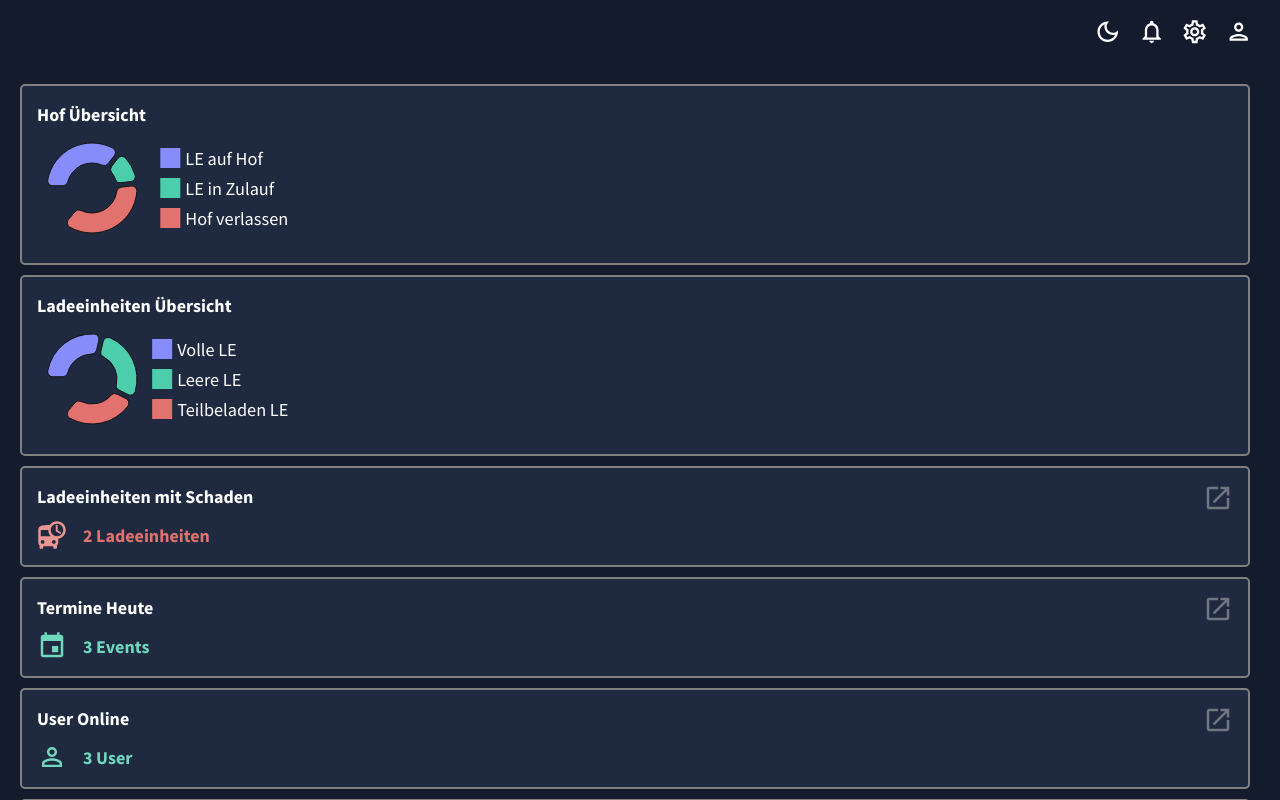
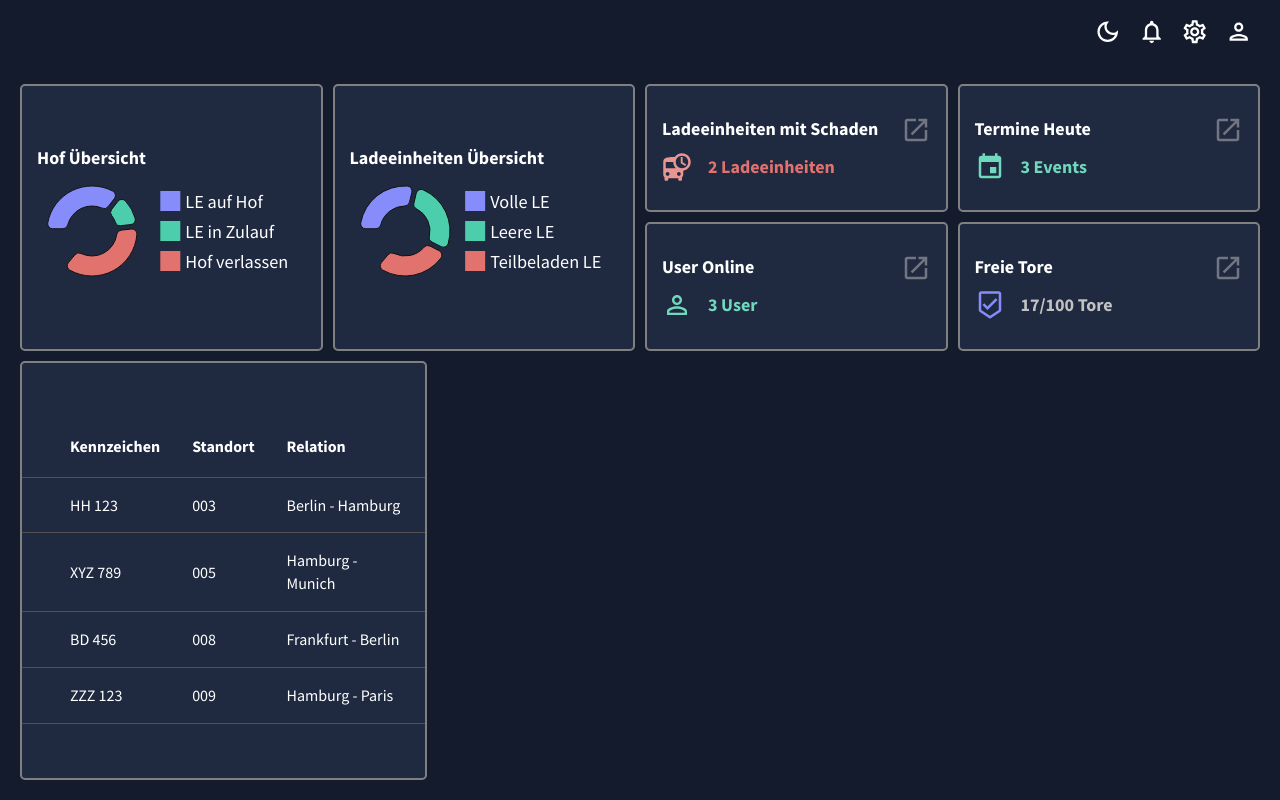
Before and after one commit to crowtek/Data-Visualization-Tool, a React (Create React App) app: page / in a window 1280 px wide. Built offline with nearby package versions, Linux system fonts and the light colour scheme.

Commit message:
exported and added the dashboard grid in Layout.js

```diff
--- a/src/scenes/Dashboard/index.jsx
+++ b/src/scenes/Dashboard/index.jsx
@@ -1,7 +1,6 @@
 
 import { Box, useMediaQuery, useTheme } from "@mui/material";
 import { mockDataVehicles, mockDataVehiclesZulauf, mockDataVehiclesHistory, mockDataTeam, mockEvents } from "../../data/mockData";
-
 
 import Yard from "./components/Yard";
 import Vehicles from "./components/Vehicles";
@@ -12,32 +11,15 @@ import List from "./components/Liste";
 import UserOnline from "./components/UserOnline";
 import Gates from "./components/Gates";
 
-import { containerStyle } from "../../styles/Layout";
+import { containerStyle, dashboardGrid } from "../../styles/Layout";
 
 const Dashboard = () => {
   const theme = useTheme();
   const isScreenLg = useMediaQuery(theme.breakpoints.down("lg"));
 
-  const gridStyle = () => ({
-    display:"grid",
-    gridTemplateColumns:"repeat(12, 1fr)",
-    gridAutoRows:"repeat(6, 1fr)",
-    gap:"10px",
-    height:"100%"
-  });
-  const mobileGridStyle = () => ({
-    display:"grid",
-    gridTemplateColumns:"1fr",
-    gridAutoRows:"repeat(12, 1fr)",
-    gap:"10px",
-    height:"100%"
-  });
-
-
-
   return (
     <Box sx={containerStyle}>
-      <Box sx={isScreenLg ? mobileGridStyle: gridStyle}>
+      <Box sx={dashboardGrid}>
         <Yard vehicleData={mockDataVehicles} zulaufData={mockDataVehiclesZulauf} historyData={mockDataVehiclesHistory} />
         <Vehicles vehicleData={mockDataVehicles} />
         <Damages vehicleData={mockDataVehicles} />
--- a/src/styles/Layout.js
+++ b/src/styles/Layout.js
@@ -16,8 +16,19 @@ export const headerStyle = () => ({
     }
 });
 
-
 export const containerStyle = () => ({
     height:"92vh",
     padding:"20px",
 })
+
+export const dashboardGrid = () => ({
+    display:"grid",
+    gridTemplateColumns:"repeat(12, 1fr)",
+    gridAutoRows:"repeat(6, 1fr)",
+    gap:"10px",
+    height:"100%",
+    [mediaQueries.medium]: {
+        gridTemplateColumns:"1fr",
+        gridAutoRows:"repeat(12, 1fr)",
+    }
+});
```
